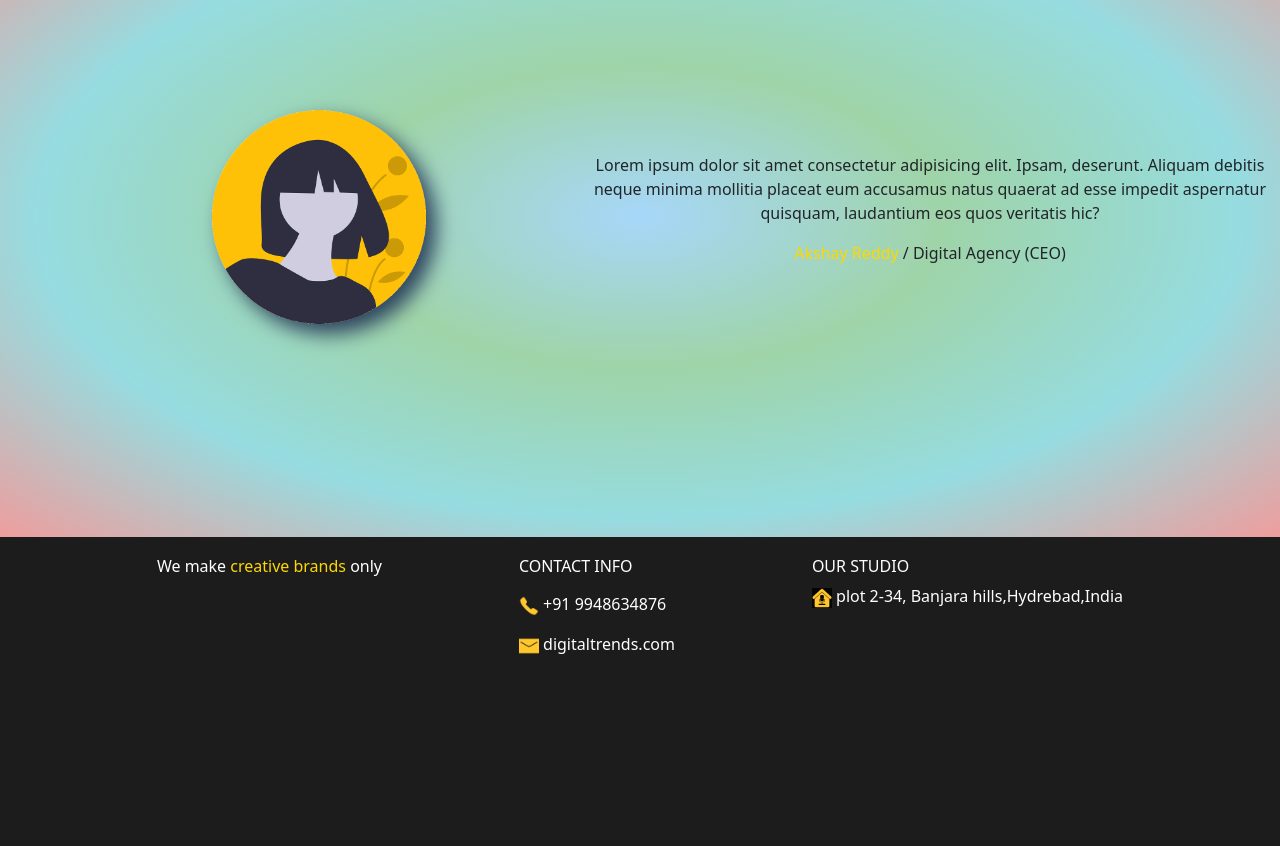
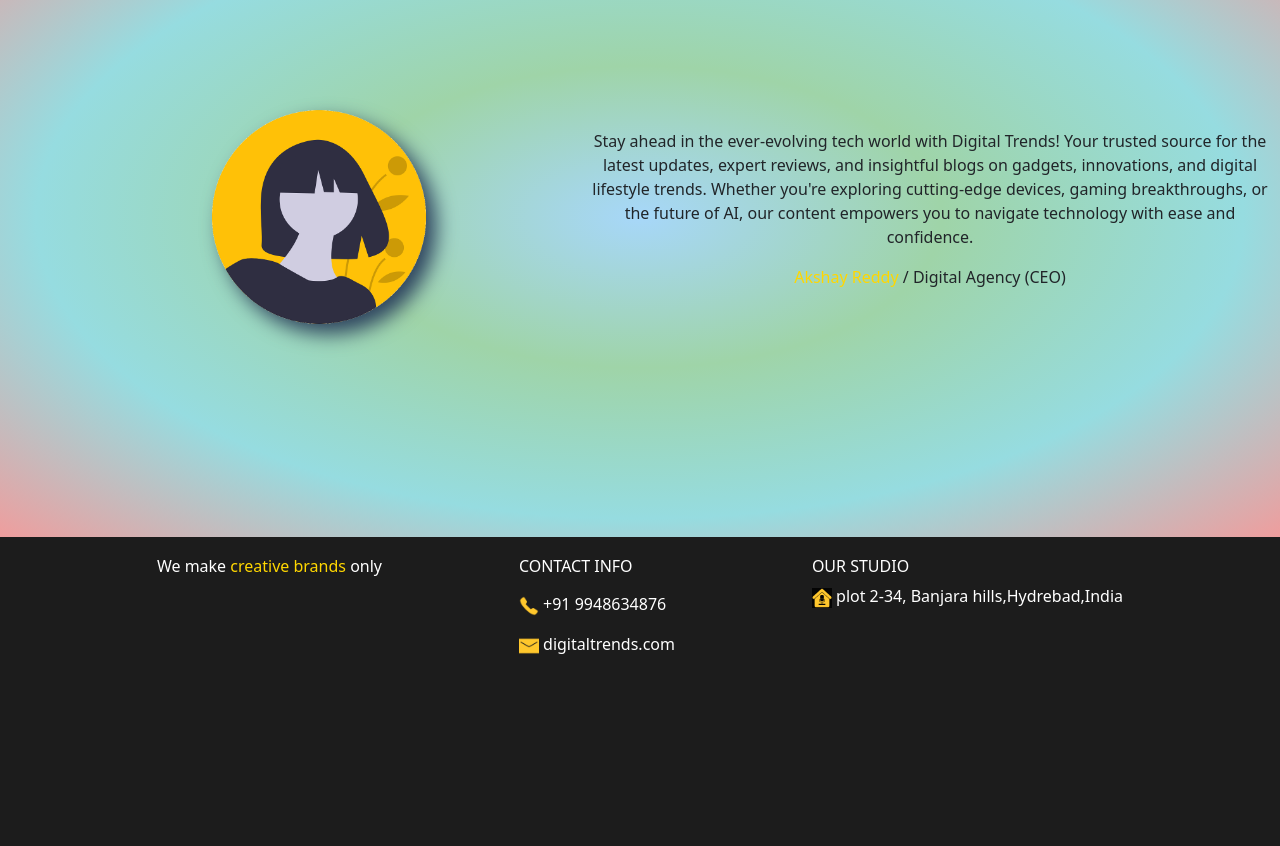
Before and after one commit to AkshayReddydev18/hcproject, a plain HTML site: page index.html in a window 1280 px wide. Shown: the part 2560-3406 px from the top of the page. Drawn offline with nearby package versions, Linux system fonts and the light colour scheme.

Commit message:
Update index.html

```diff
--- a/index.html
+++ b/index.html
@@ -471,10 +471,7 @@
       </div>
       <div class="femaleavatar2">
         <p>
-          Lorem ipsum dolor sit amet consectetur adipisicing elit. Ipsam,
-          deserunt. Aliquam debitis neque minima mollitia placeat eum accusamus
-          natus quaerat ad esse impedit aspernatur quisquam, laudantium eos quos
-          veritatis hic?
+          Stay ahead in the ever-evolving tech world with Digital Trends! Your trusted source for the latest updates, expert reviews, and insightful blogs on gadgets, innovations, and digital lifestyle trends. Whether you're exploring cutting-edge devices, gaming breakthroughs, or the future of AI, our content empowers you to navigate technology with ease and confidence.
         </p>
         <p><span id="color">Akshay Reddy</span> / Digital Agency (CEO)</p>
       </div>
```
